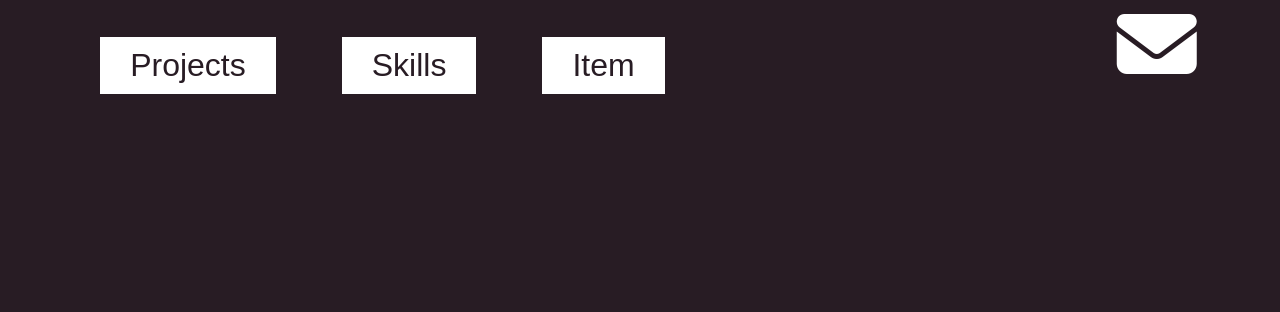
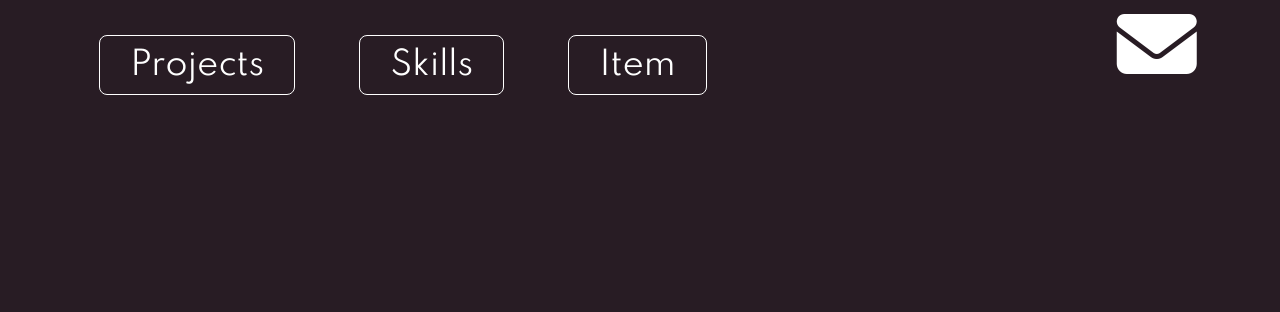
Before and after one commit to LoboAdrian/portfolio, a plain HTML site: page index.html in a window 1280 px wide. Shown: the part 504-816 px from the top of the page. Drawn offline with Linux system fonts and the light colour scheme.

Commit message:
font stuff

```diff
--- a/style.css
+++ b/style.css
@@ -38,20 +38,20 @@ ul {
 }
 
 .btn {
+  font-family: "Spartan", sans-serif;
   font-size: 32px;
-  background-color: white;
-  color: #281c24;
-  border: 1px solid #281c24;
+  border-radius: 8px;
+  background-color: #281c24;
+  color: white;
+  border: 1px solid white;
   padding: 10px 30px;
 }
 
 .btn:hover {
   transition-duration: 0.6s;
-  font-size: 32px;
-  background-color: #281c24;
-  color: white;
-  border: 1px solid white;
-  padding: 10px 30px;
+  background-color: white;
+  color: #281c24;
+  border: 1px solid #281c24;
 }
 
 /***! Socials ***/
```
